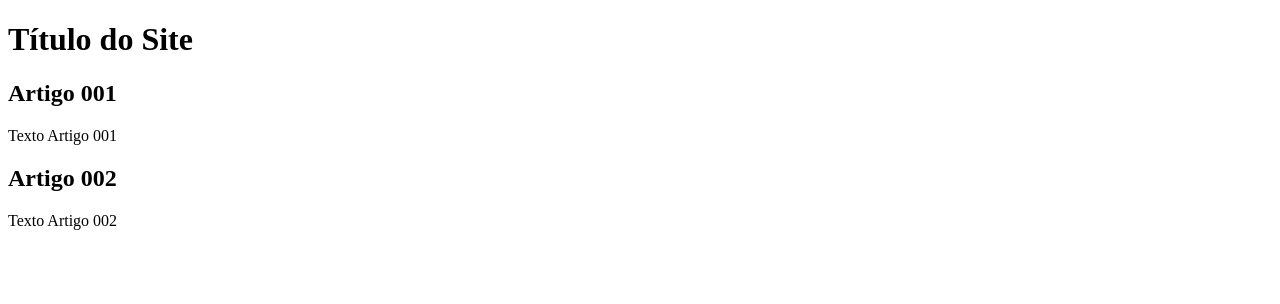
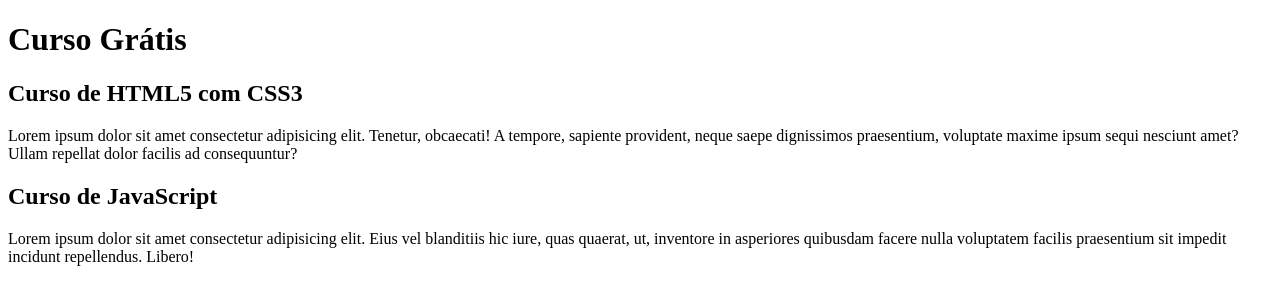
Before and after one commit to FerreiraMelo/projeto-site, a plain HTML site: page index.html in a window 1280 px wide. Drawn offline with Linux system fonts and the light colour scheme.

Commit message:
comecei a escrever conteúdo

```diff
--- a/index.html
+++ b/index.html
@@ -8,15 +8,15 @@
 <body>
     <main>
         <head>
-            <h1>Título do Site</h1>
+            <h1>Curso Grátis</h1>
         </head>
         <article>
-            <h2>Artigo 001</h2>
-            <p>Texto Artigo 001</p>
+            <h2>Curso de HTML5 com CSS3</h2>
+            <p>Lorem ipsum dolor sit amet consectetur adipisicing elit. Tenetur, obcaecati! A tempore, sapiente provident, neque saepe dignissimos praesentium, voluptate maxime ipsum sequi nesciunt amet? Ullam repellat dolor facilis ad consequuntur?</p>
         </article>
         <article>
-            <h2>Artigo 002</h2>
-            <p>Texto Artigo 002</p>
+            <h2>Curso de JavaScript</h2>
+            <p>Lorem ipsum dolor sit amet consectetur adipisicing elit. Eius vel blanditiis hic iure, quas quaerat, ut, inventore in asperiores quibusdam facere nulla voluptatem facilis praesentium sit impedit incidunt repellendus. Libero!</p>
         </article>
     </main>
 </body>
```
